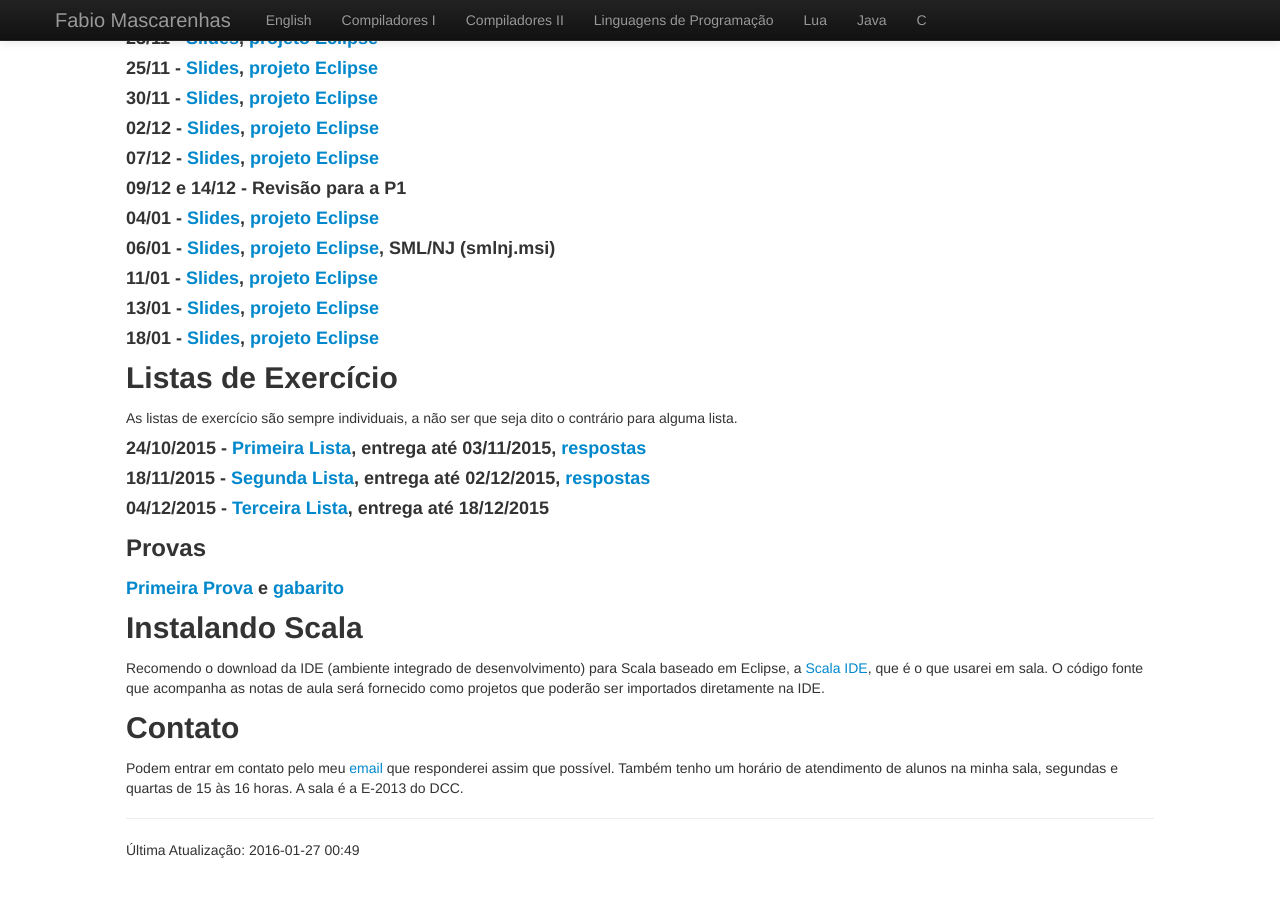
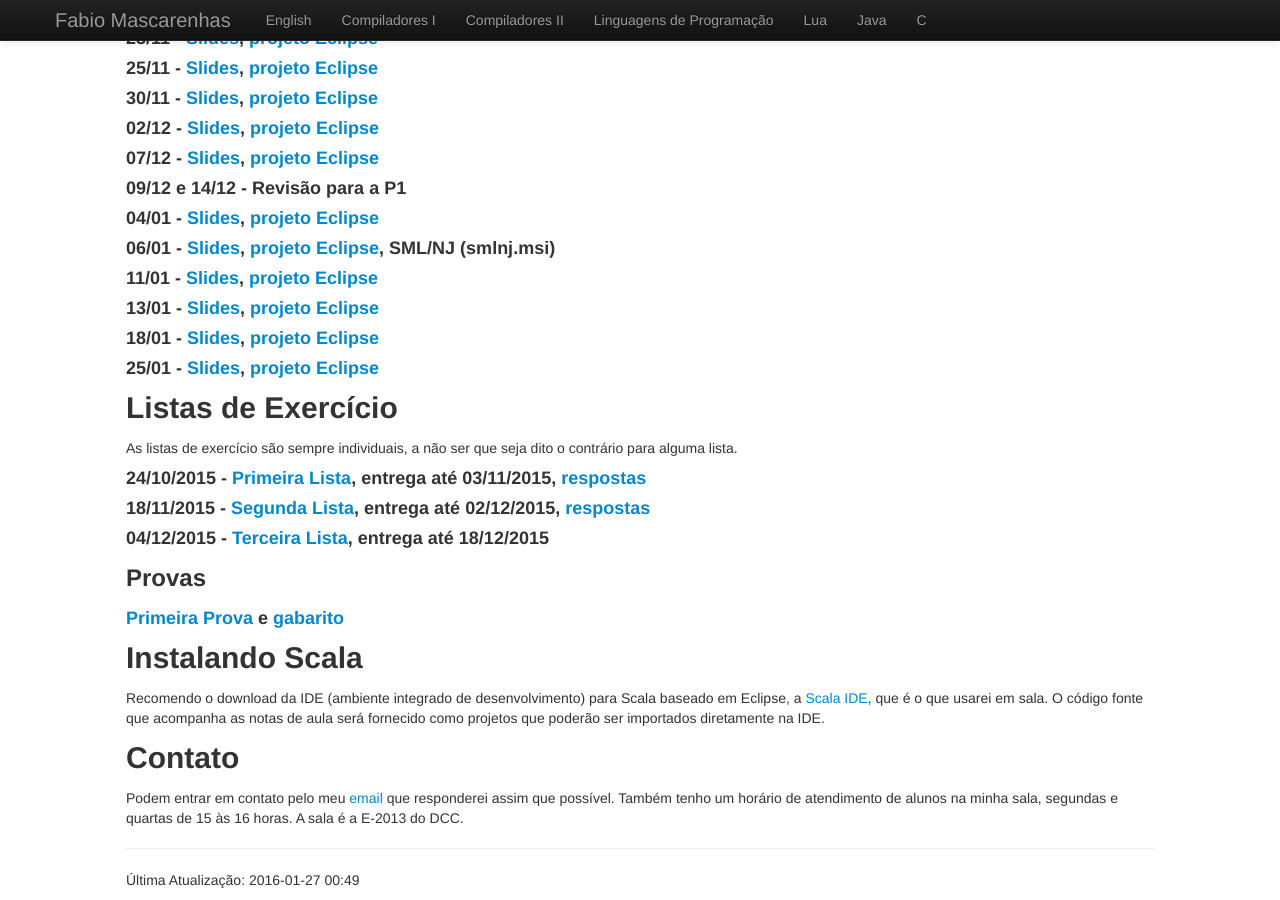
Before and after one commit to fabiomascarenhas/fabiomascarenhas.github.com, a Jekyll site: the page built from lp/index.md, in a window 1280 px wide and 900 px high, scrolled down 1392 px. Built offline with Jekyll 4.4.1, drawn with Linux system fonts in a browser that asks for light colours; Markdown is read by kramdown in place of the engine named in the settings; before the commit the page ends 2262 px from its top, so only the background shows below that.

Commit message:
linguagens: aula 17

```diff
--- a/lp/index.md
+++ b/lp/index.md
@@ -113,6 +113,7 @@ As notas de aula serão publicadas aqui no decorrer do semestre.
 #### 11/01 - [Slides](Aula14.pdf), [projeto Eclipse](Aula14.zip)
 #### 13/01 - [Slides](Aula15.pdf), [projeto Eclipse](Aula15.zip)
 #### 18/01 - [Slides](Aula16.pdf), [projeto Eclipse](Aula16.zip)
+#### 25/01 - [Slides](Aula17.pdf), [projeto Eclipse](Aula17.zip)
 
 Listas de Exercício
 -------------------
```
Also changed, not shown: 2 other files.
